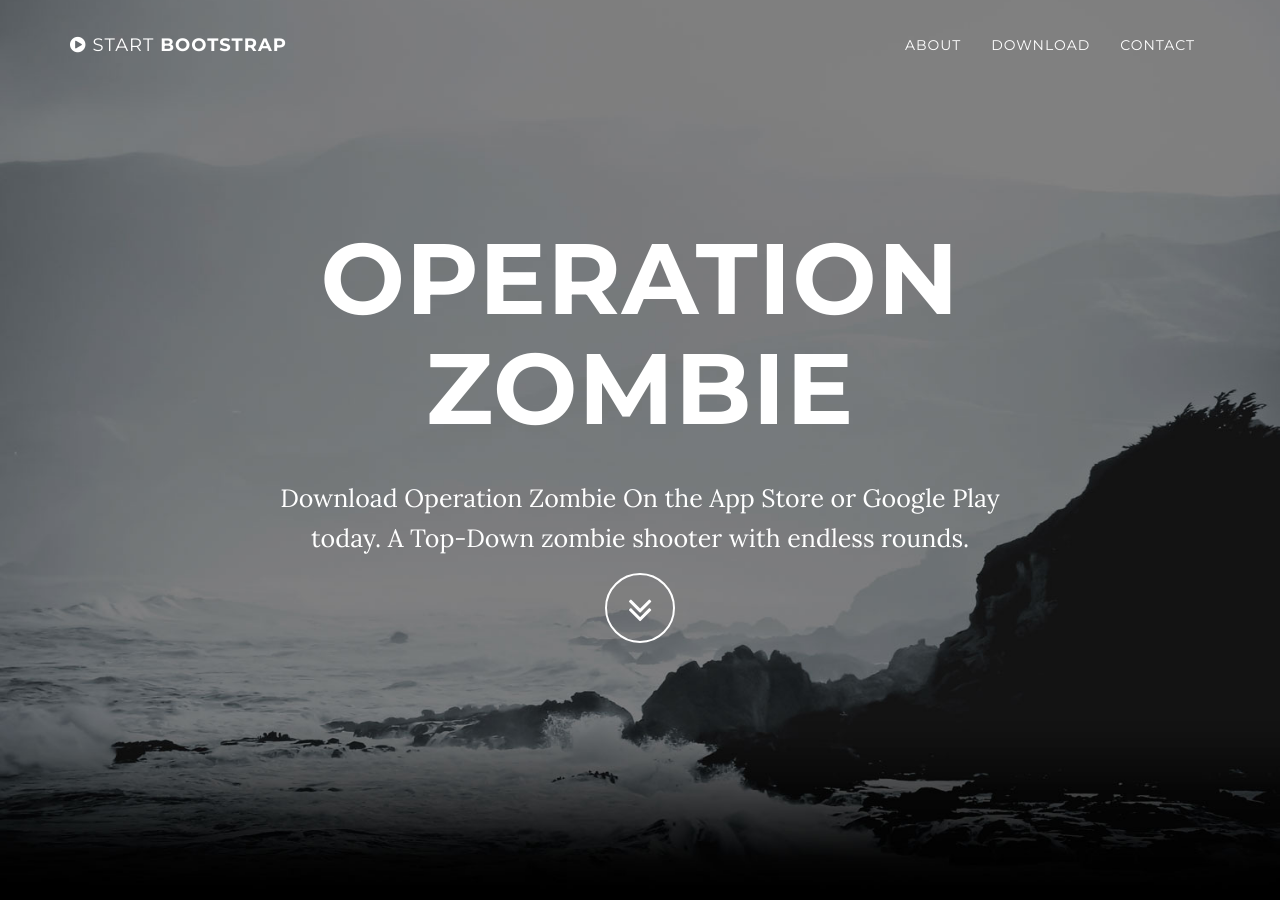
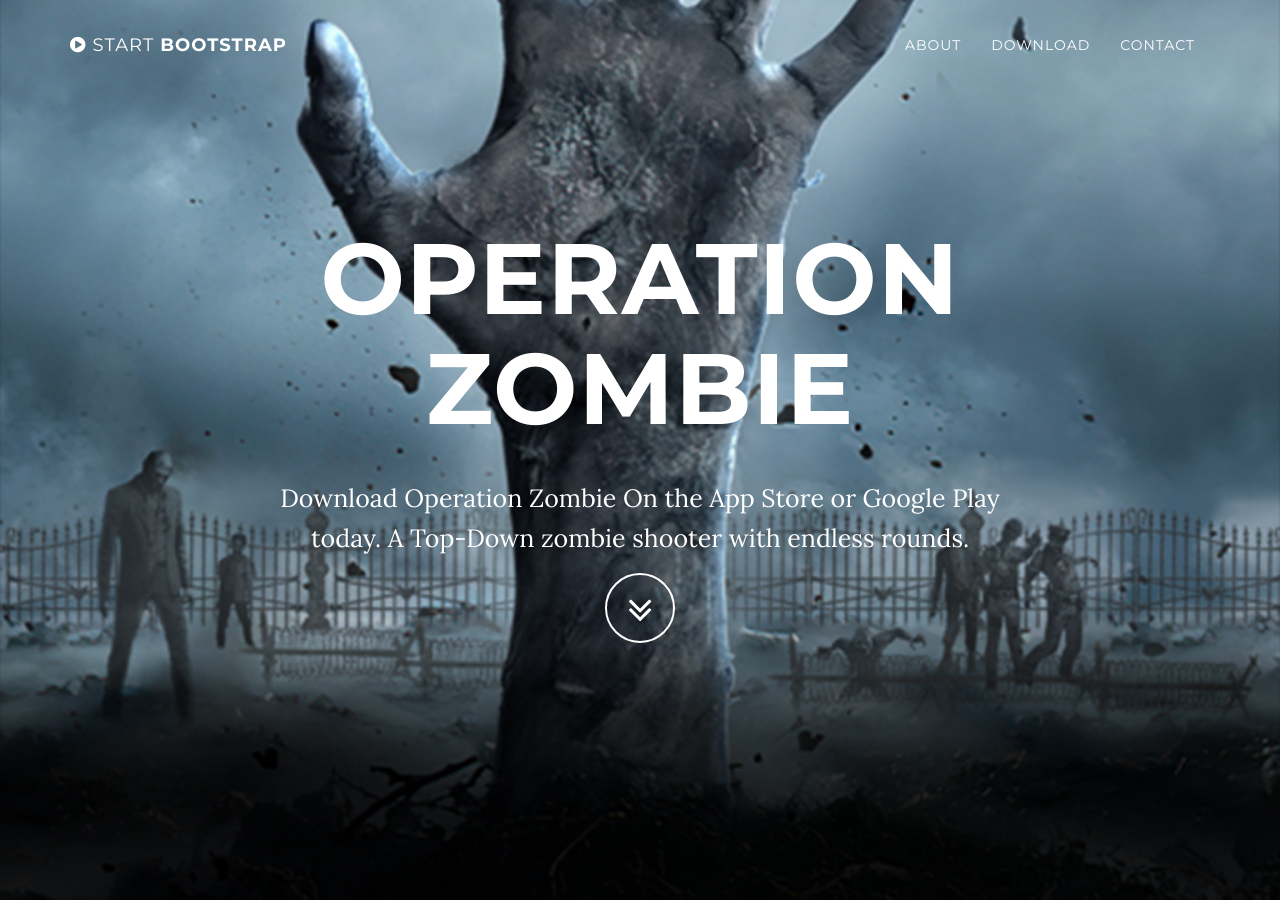
Before and after one commit to ronaldt-git/ronaldt-git.github.io, a Jekyll site: the page built from index.html, in a window 1280 px wide and 900 px high. Built offline with Jekyll 4.4.1, drawn with Linux system fonts in a browser that asks for light colours.

Commit message:
Change primary image

```diff
--- a/_includes/css/grayscale.css
+++ b/_includes/css/grayscale.css
@@ -138,7 +138,7 @@
     padding: 100px 0;
     text-align: center;
     color: #fff;
-    background: url(/img/intro-bg.jpg) no-repeat bottom center scroll;
+    background: url(/img/EditedIconWith_OpZ.png) no-repeat bottom center scroll;
     background-color: {{ site.color.primary-dark }};
     -webkit-background-size: cover;
     -moz-background-size: cover;
```
